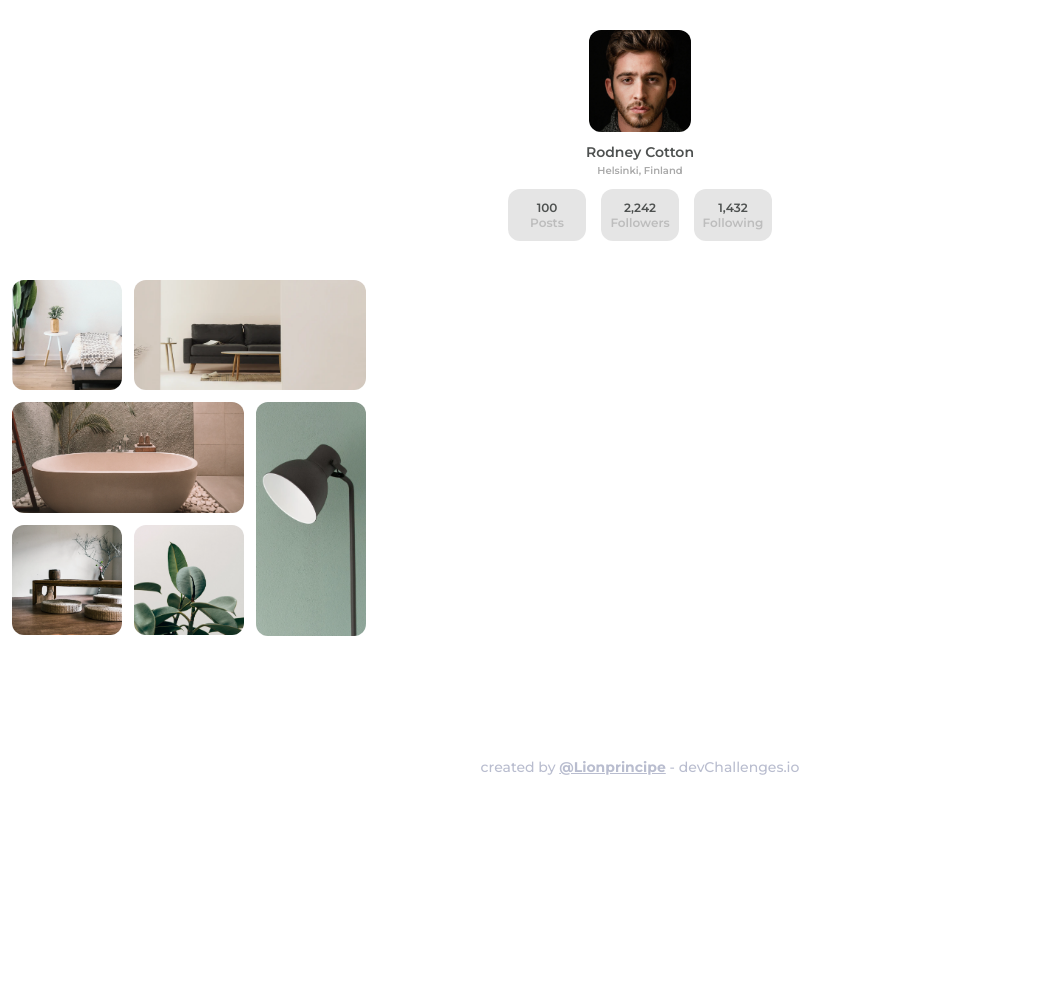
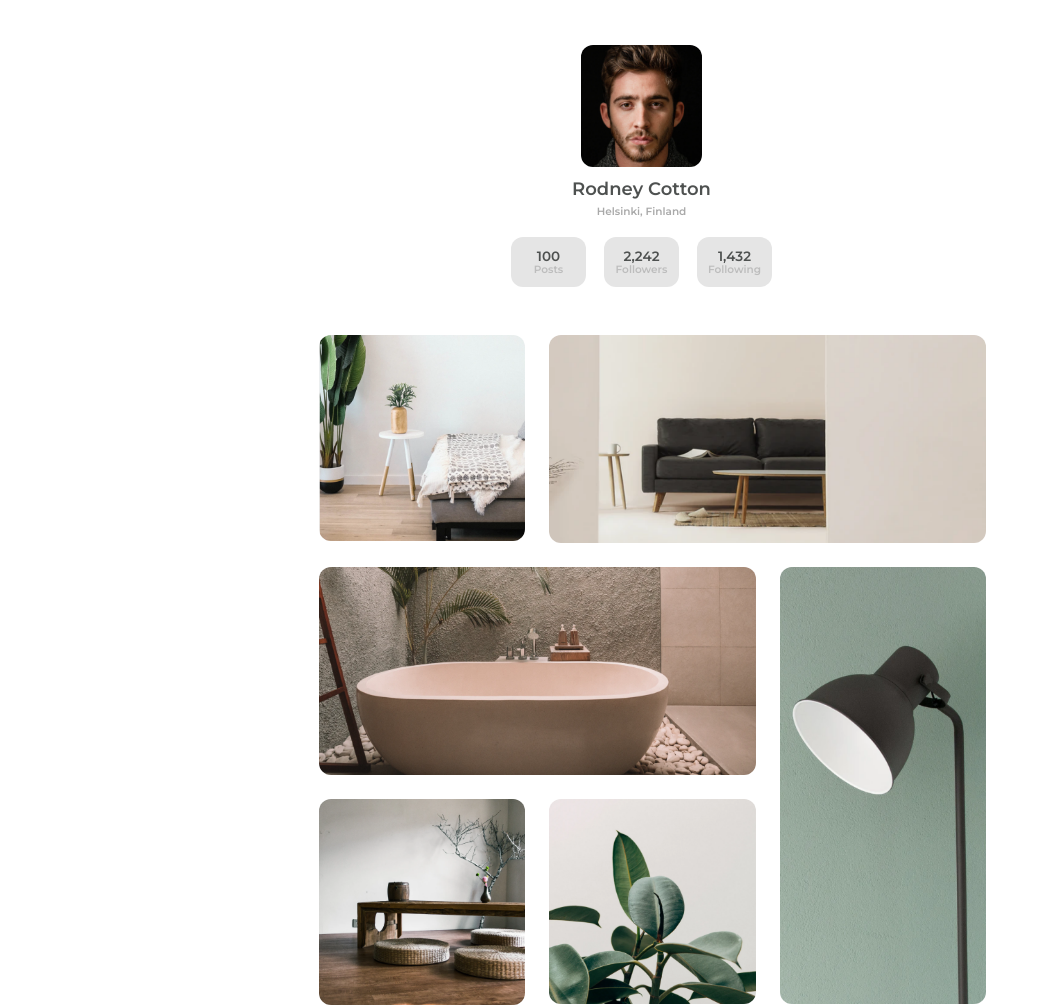
Before and after one commit to Lionprincipe/my-gallery-challenge, a plain HTML site: page index.html in a window 1280 px wide. Shown: the top 1008 px of the page, without its empty margins (0-1037 px from the left). Before the commit the page ends 800 px from the top, so only its background shows below. Drawn offline with Linux system fonts and the light colour scheme.

Commit message:
add responsiveness

```diff
--- a/style.css
+++ b/style.css
@@ -13,6 +13,14 @@ body {
   font-family: 'Montserrat', sans-serif;
   padding-bottom: 8.5em;
   font-size: 62.5%;
+  min-width: 37.5em;
+  max-height: 77.7em;
+  position: relative;
+}
+
+main {
+  max-width: 37.5em;
+  margin: 0 auto;
 }
 
 a {
@@ -132,18 +140,23 @@ footer p strong {
   text-decoration: underline;
 }
 
-@media only screen and (min-width: 1440px) {
+@media only screen and (min-width: 600px) {
   body {
-    font-size: 62.5%;
+    font-size: calc(562.5px * 10 / 375);
+  }
+}
+
+@media only screen and (min-width: 868px) {
+  body {
+    font-size: calc(868px * 10 / 1440);
     padding-bottom: 17.5em;
-    max-height: 1577px;
-    overflow: hidden;
+    max-height: 157.7em;
   }
 
   main {
-    max-width: 860px;
+    max-width: 86em;
     margin: 0 auto;
-    padding-left: 4px;
+    padding-left: 0.4em;
   }
   .profile__card {
     padding-top: 6em;
@@ -194,3 +207,15 @@ footer p strong {
     grid-gap: 3.2em;
   }
 }
+
+@media only screen and (min-width: 1080px) {
+  body {
+    font-size: calc(1080px * 10 / 1440);
+  }
+}
+
+@media only screen and (min-width: 1440px) {
+  body {
+    font-size: 62.5%;
+  }
+}
```
